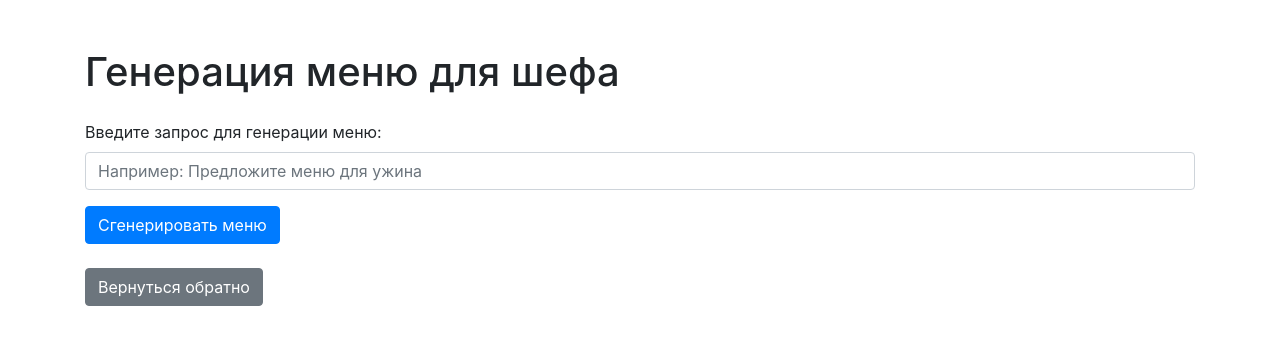
After one commit to xstazz/site_for_lyceum_new, a Flask app: template templates/generate_menu.html in a window 1280 px wide. The commit adds this page. Shown: the top 345 px of the page. Run offline with Flask 3, Linux system fonts and the light colour scheme; the template is opened without the code that fills it, so the values that code supplies are empty; some libraries are stand-ins or nearby versions.

Commit message:
Add files via upload

```diff
--- a/templates/active_order.html
+++ b/templates/active_order.html
@@ -36,9 +36,6 @@
     <form action="{{ url_for('complete_orders') }}" method="POST">
         <button type="submit" class="btn btn-primary">Выполнить заказы</button>
     </form>
-
-
-    <!-- Кнопка возврата на страницу повара -->
     <a href="{{ url_for('chief') }}" class="btn btn-secondary">Вернуться обратно</a>
 </div>
 
--- a/templates/admin_panel.html
+++ b/templates/admin_panel.html
@@ -4,7 +4,6 @@
     <meta charset="UTF-8">
     <meta name="viewport" content="width=device-width, initial-scale=1.0">
     <title>Админ Панель</title>
-    <!-- Подключение Bootstrap CSS -->
     <link href="https://stackpath.bootstrapcdn.com/bootstrap/4.5.2/css/bootstrap.min.css" rel="stylesheet">
 </head>
 <body>
@@ -27,7 +26,6 @@
                 <td>{{ row[3] }}$</td>
             </tr>
             {% endfor %}
-            <!-- Строка с итоговой суммой -->
             <tr class="bg-info text-white">
                 <td><strong>Итоговая сумма</strong></td>
                 <td><strong>{{ total_amount }}$</strong></td>
@@ -36,15 +34,12 @@
         </table>
     </div>
     <div class="text-center mt-4">
-        <!-- Кнопка для очистки заказов -->
         <form action="{{ url_for('clear_orders') }}" method="POST">
             <button type="submit" class="btn btn-danger" action="{{ url_for('admin_panel') }}" onclick="return confirm('Вы уверены, что хотите очистить заказы?')">Очистить заказы</button>
         </form>
         <a href="{{ url_for('index') }}" class="btn btn-danger">Выйти из аккаунта</a>
     </div>
 </main>
-
-<!-- Подключение Bootstrap JS и зависимостей (необязательно) -->
 <script src="https://code.jquery.com/jquery-3.5.1.slim.min.js"></script>
 <script src="https://cdn.jsdelivr.net/npm/popper.js@1.16.1/dist/umd/popper.min.js"></script>
 <script src="https://stackpath.bootstrapcdn.com/bootstrap/4.5.2/js/bootstrap.min.js"></script>
--- a/templates/chief.html
+++ b/templates/chief.html
@@ -43,6 +43,9 @@
         <a href="/active_orders" class="btn btn-primary float-right mr-2">Активные заказы</a>
     </div>
 </div>
+<div class="text-center">
+    <a href="{{ url_for('generate_menu') }}" class="btn btn-primary">Сгенерировать меню</a>
+</div>
 
 
 <script src="https://code.jquery.com/jquery-3.5.1.slim.min.js"></script>
--- /dev/null
+++ b/templates/generate_menu.html
@@ -0,0 +1,24 @@
+<!DOCTYPE html>
+<html lang="ru">
+<head>
+    <meta charset="UTF-8">
+    <meta name="viewport" content="width=device-width, initial-scale=1.0">
+    <title>Генерация меню для шефа</title>
+    <link href="https://stackpath.bootstrapcdn.com/bootstrap/4.5.2/css/bootstrap.min.css" rel="stylesheet">
+</head>
+<body>
+    <div class="container mt-5">
+        <h1 class="mb-4">Генерация меню для шефа</h1>
+        <form>
+            <div class="form-group">
+                <label for="recipe-input">Введите запрос для генерации меню:</label>
+                <input type="text" class="form-control" id="recipe-input" placeholder="Например: Предложите меню для ужина">
+            </div>
+            <button type="submit" class="btn btn-primary">Сгенерировать меню</button>
+        </form>
+        <div id="menu-container" class="mt-4">
+        </div>
+        <a href="{{ url_for('chief') }}" class="btn btn-secondary">Вернуться обратно</a>
+    </div>
+</body>
+</html>
--- a/templates/profile.html
+++ b/templates/profile.html
@@ -63,7 +63,6 @@
     <h1>Профиль пользователя</h1>
     <div class="profile-info">
         <img src="{{ url_for('static', filename='avatars/' + username + '.jpg') }}" alt="Аватарка" width="150">
-        <!-- Загрузка аватарки -->
         <form action="/upload_avatar" method="post" enctype="multipart/form-data" class="upload-form">
             <input type="file" name="avatar" id="avatar">
             <label for="avatar">Выбрать файл</label>
@@ -71,7 +70,6 @@
         </form>
         <p><strong>Имя пользователя:</strong> {{ username }}</p>
         <p><strong>Адрес электронной почты:</strong> {{ email }}</p>
-        <!-- Добавьте другие данные профиля здесь, например, телефон и т.д. -->
     </div>
 
     <div class="button-container">
```
Also changed, not shown: templates/menu_generator.html (added, +27 -0 lines).
